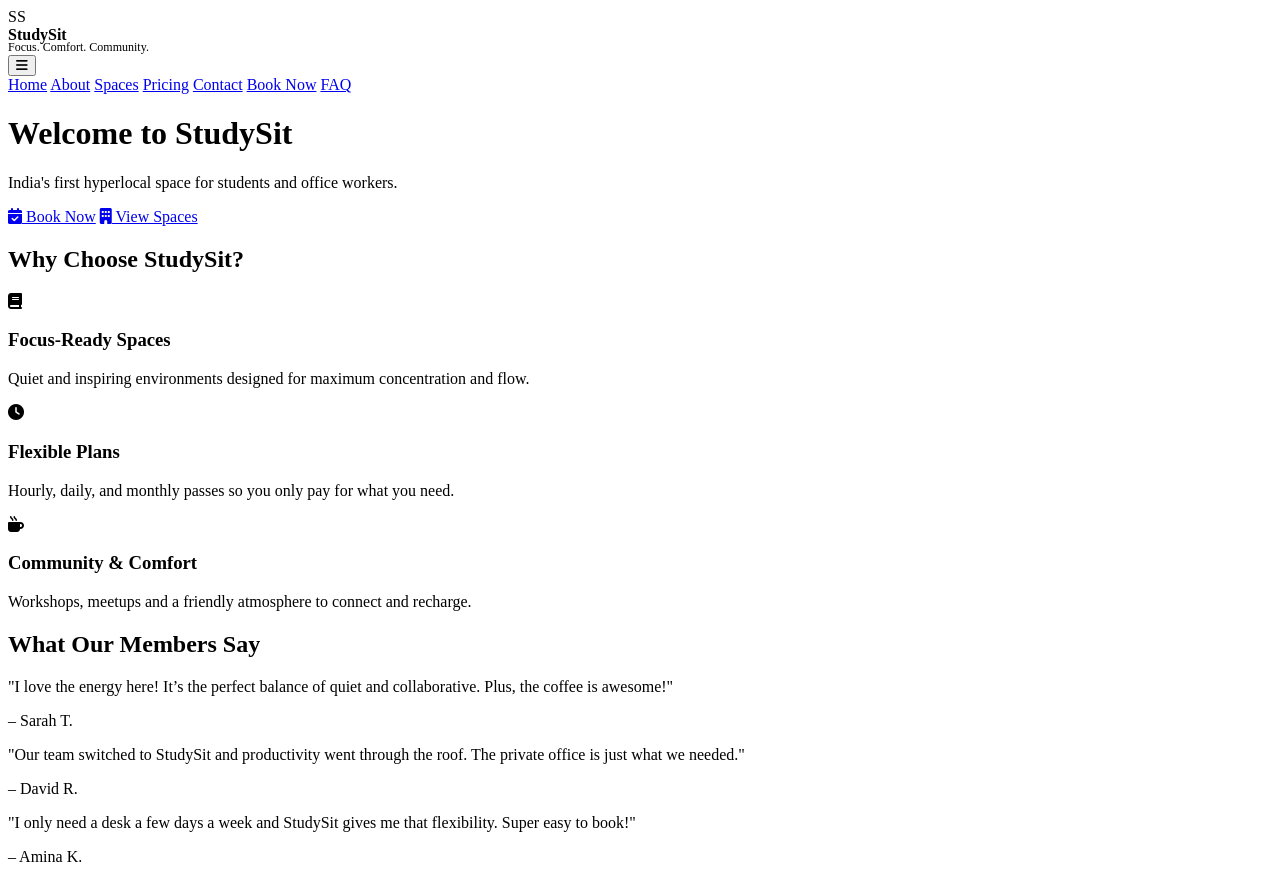
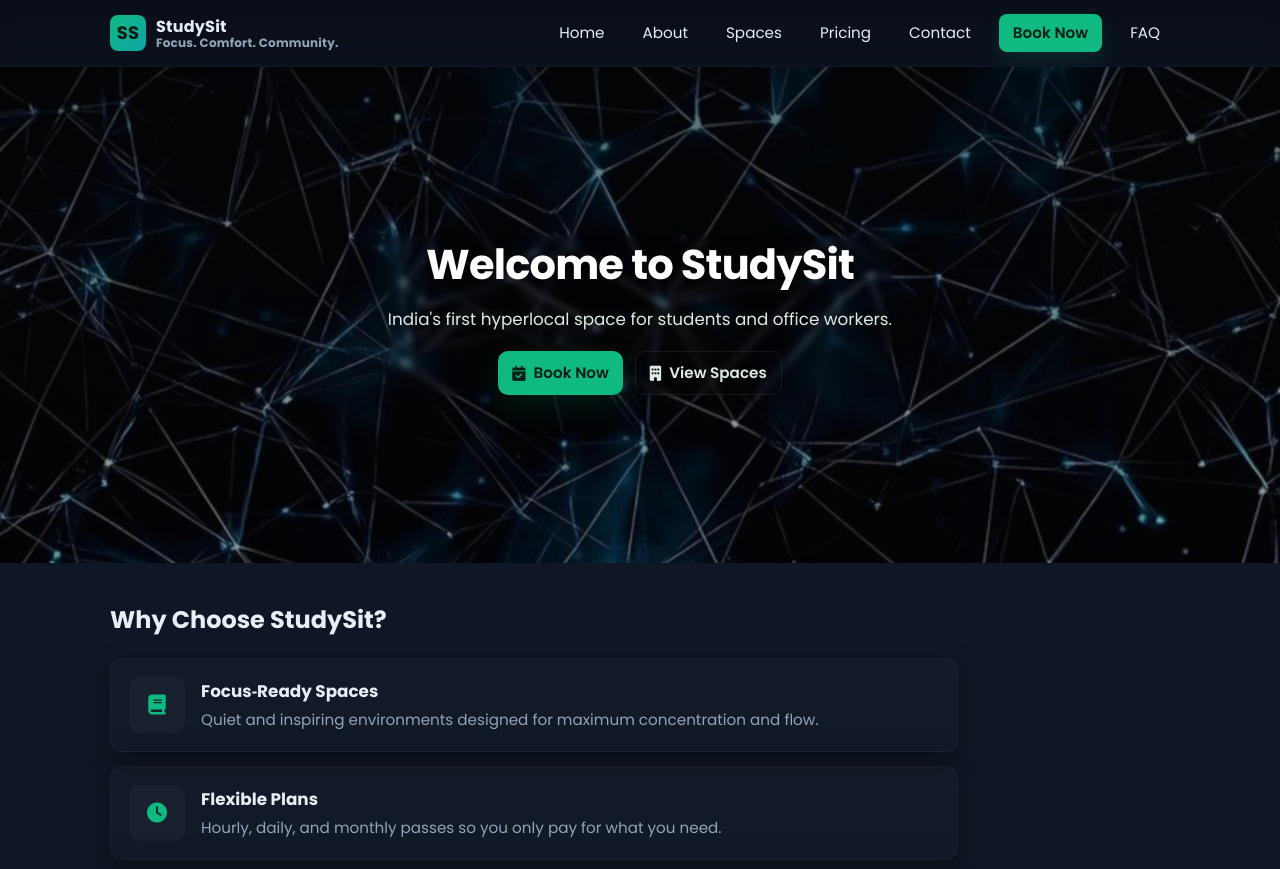
Before and after one commit to madegowda11/StudySit, a plain HTML site: page index.html in a window 1280 px wide. Shown: the top 869 px of the page. Drawn offline with Linux system fonts and the light colour scheme.

Commit message:
Update index.html
Signed-off-by: Rozy Koranga <148679172+rozy754@users.noreply.github.com>

```diff
--- a/index.html
+++ b/index.html
@@ -12,7 +12,7 @@
   <link rel="stylesheet" href="https://cdnjs.cloudflare.com/ajax/libs/font-awesome/6.5.0/css/all.min.css" integrity="sha512-MQ8fF3tq7J2sH9q5K1QKj2E0b8vKg7sM3Zk6bJ0QqF6QxAf1qz2rZx0bXQ4f1Y7r3m2oZr0p3QeG8Y3bYxW3Kg==" crossorigin="anonymous" referrerpolicy="no-referrer" />
 
   <!-- external stylesheet -->
-  <link rel="stylesheet" href="LandingPageStyles.css">
+  <link rel="stylesheet" href="LandingPageStyle.css">
 </head>
 <body>
 
```
